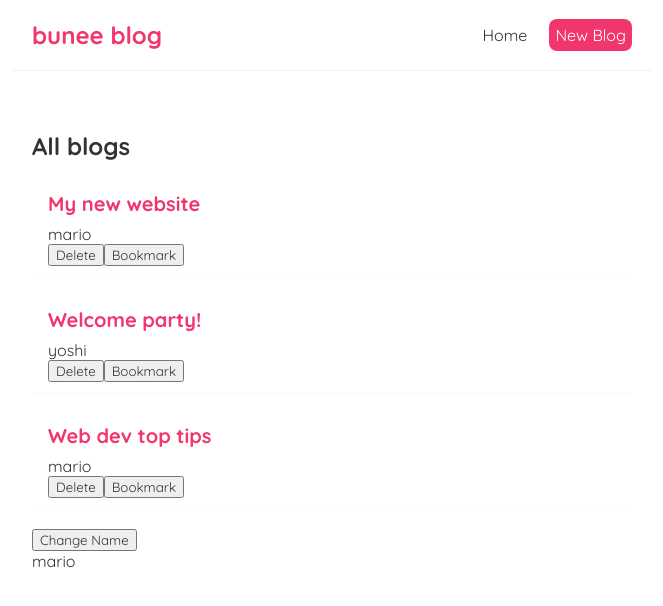
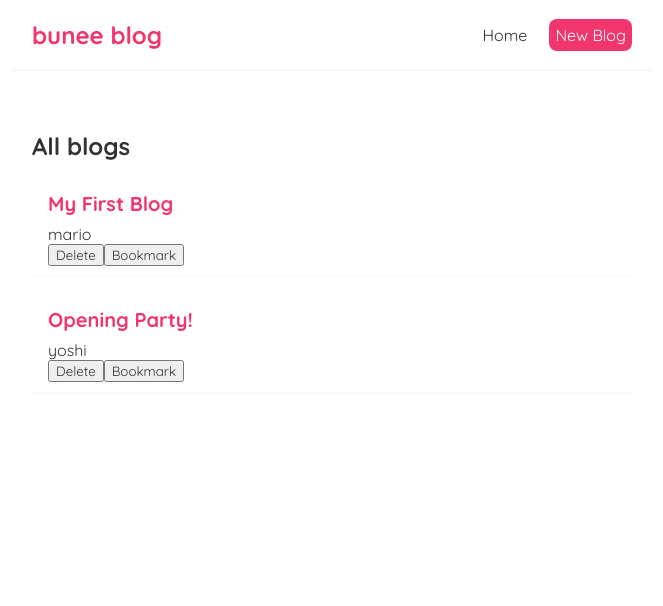
Before and after one commit to buneeIsSlo/react-playground, a React (Create React App) app in the folder blog/: page / in a window 1280 px wide. Shown: the top 606 px of the page, without its empty margins (308-971 px from the left). Built offline with nearby package versions, Linux system fonts and the light colour scheme; data requests are answered from the project's data file.

Commit message:
completed lesson 17

```diff
--- a/blog/src/Home.js
+++ b/blog/src/Home.js
@@ -2,11 +2,7 @@
 import BlogList from "./BlogList";
 
 const Home = () => {
-    const [blogs, setBlogs] = useState([
-        { title: 'My new website', body: 'lorem ipsum...', author: 'mario', id: 1 },
-        { title: 'Welcome party!', body: 'lorem ipsum...', author: 'yoshi', id: 2 },
-        { title: 'Web dev top tips', body: 'lorem ipsum...', author: 'mario', id: 3 }
-    ])
+    const [blogs, setBlogs] = useState(null)
 
     const [name, setName] = useState("mario");
 
@@ -25,14 +21,17 @@
 
     useEffect(() => {
         console.log("useEffect ran");
-        console.log(name);
-    }, [name]);
+        fetch("http://localhost:8000/blogs")
+            .then(resp => resp.json())
+            .then(data => {
+                setBlogs(data);
+                console.log(data);
+            });
+    }, []);
 
     return (
         <div className="home">
-            < BlogList blogs={blogs} title={"All blogs"} handleDelete={handleDelete} bookmark={bookmark} />
-            <button className="change-name" onClick={() => setName("luigi")}>Change Name</button>
-            <p className="name">{name}</p>
+            {blogs && < BlogList blogs={blogs} title={"All blogs"} handleDelete={handleDelete} bookmark={bookmark} />}
         </div>
     );
 }
```
